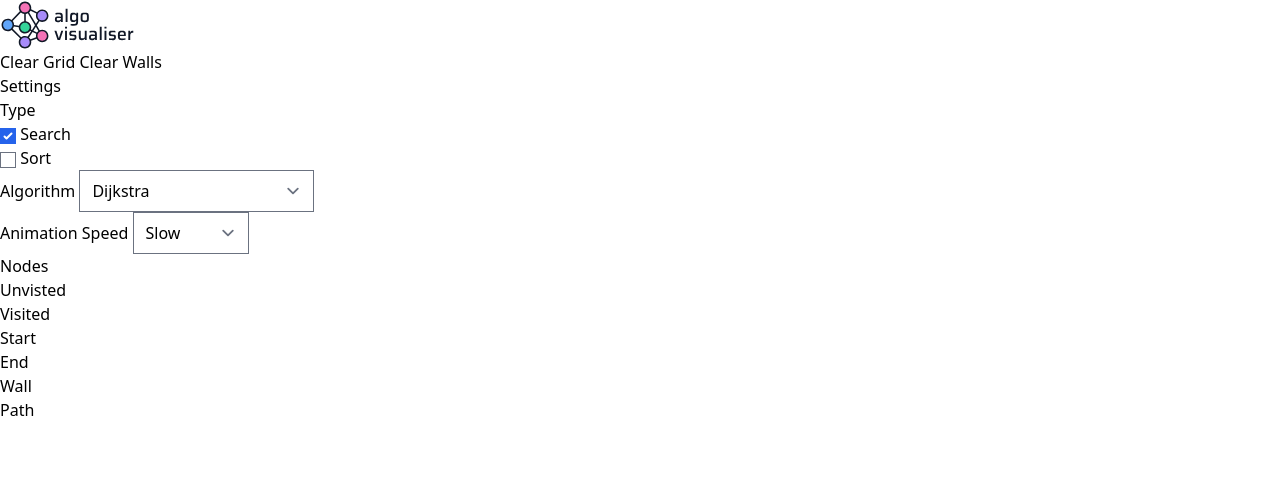
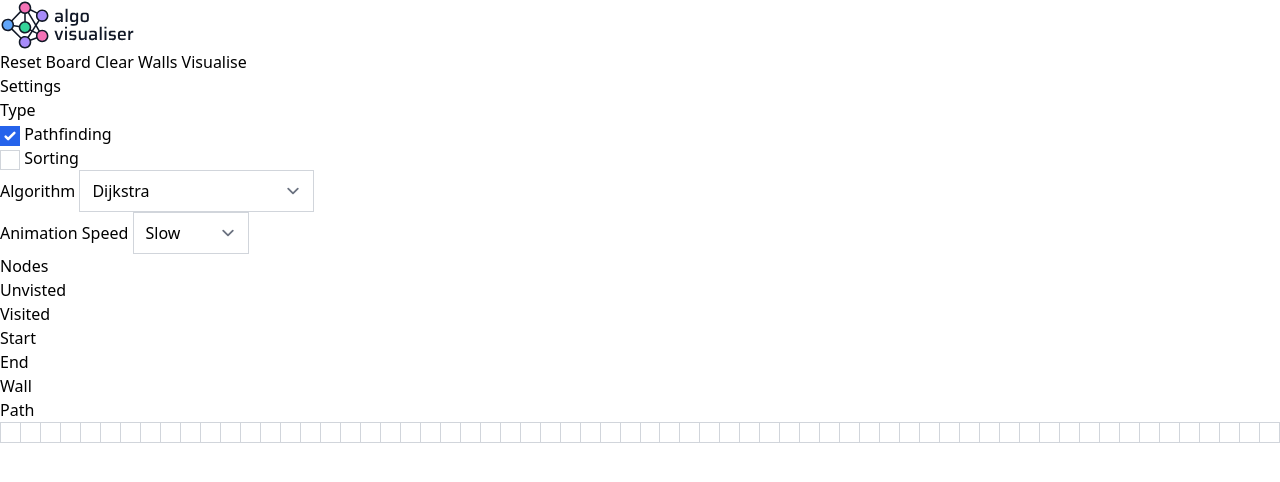
Before and after one commit to kyle-lambert/algo-visualiser, a website built with webpack: page dist/index.html in a window 1280 px wide. Built offline with nearby package versions, Linux system fonts and the light colour scheme.

Commit message:
Initialise grid setup and added event handler for resize event.

```diff
--- /dev/null
+++ b/src/config.js
@@ -0,0 +1,2 @@
+export const CELL_WIDTH = 20;
+export const CELL_HEIGHT = 20;
--- /dev/null
+++ b/src/controller.js
@@ -0,0 +1,30 @@
+import GridView from "./views/gridView";
+import * as gridModel from "./models/gridModel";
+
+class Controller {
+  constructor() {
+    this._gridView = new GridView();
+    this.controlResize = this.controlResize.bind(this);
+    this._initialiseGrid();
+  }
+
+  _initialiseGrid() {
+    const width = this._gridView.getContainerWidth();
+    const height = this._gridView.getContainerHeight();
+
+    gridModel.generateCells(width, height);
+
+    this._gridView.clearCells();
+    this._gridView.renderCells(gridModel.state.cells);
+  }
+
+  controlResize() {
+    this._initialiseGrid();
+  }
+
+  init() {
+    this._gridView.addResizeHandler(this.controlResize);
+  }
+}
+
+export default Controller;
--- a/src/index.js
+++ b/src/index.js
@@ -1,2 +1,7 @@
 import "./style.css";
-console.log("yes");
+import Controller from "./controller";
+
+document.addEventListener("DOMContentLoaded", function () {
+  const controller = new Controller();
+  controller.init();
+});
--- /dev/null
+++ b/src/models/gridModel.js
@@ -0,0 +1,29 @@
+import { CELL_WIDTH, CELL_HEIGHT } from "../config";
+
+export const state = {
+  cells: [],
+  startCell: null,
+  targetCell: null,
+};
+
+export const generateCells = (width, height) => {
+  const rows = Math.floor(height / CELL_HEIGHT);
+  const cols = Math.floor(width / CELL_WIDTH);
+  const cells = [];
+
+  for (let i = 0; i < rows; i++) {
+    const row = [];
+    for (let j = 0; j < cols; j++) {
+      row.push(new Cell(i, j));
+    }
+    cells.push(row);
+  }
+
+  state.cells = cells;
+};
+
+class Cell {
+  constructor(row, col) {
+    (this.row = row), (this.col = col);
+  }
+}
--- /dev/null
+++ b/src/views/gridView.js
@@ -0,0 +1,43 @@
+class GridView {
+  constructor() {
+    this._tableElement = document.querySelector("[data-table]");
+    this._tableContainerElement = document.querySelector("[data-table-container]");
+  }
+
+  getContainerWidth() {
+    return this._tableContainerElement.clientWidth;
+  }
+
+  getContainerHeight() {
+    return this._tableContainerElement.clientHeight;
+  }
+
+  clearCells() {
+    while (this._tableElement.firstChild) {
+      this._tableElement.removeChild(this._tableElement.firstChild);
+    }
+  }
+
+  renderCells(cells) {
+    for (let row = 0; row < cells.length; row++) {
+      const tr = document.createElement("tr");
+      for (let col = 0; col < cells[row].length; col++) {
+        const td = document.createElement("td");
+        const classesToAdd = ["w-5", "h-5", "border", "border-gray-300"];
+        td.classList.add(...classesToAdd);
+        td.dataset.row = row;
+        td.dataset.col = col;
+        tr.appendChild(td);
+      }
+      this._tableElement.appendChild(tr);
+    }
+  }
+
+  addResizeHandler(handler) {
+    window.addEventListener("resize", () => {
+      handler();
+    });
+  }
+}
+
+export default GridView;
--- a/webpack.config.js
+++ b/webpack.config.js
@@ -7,7 +7,15 @@ module.exports = {
       {
         test: /\.(js)$/,
         exclude: /node_modules/,
-        use: ["babel-loader"],
+        loader: "babel-loader",
+        options: {
+          presets: [
+            "@babel/preset-env",
+            {
+              plugins: ["@babel/plugin-proposal-class-properties"],
+            },
+          ],
+        },
       },
       {
         test: /\.css$/i,
```
Also changed, not shown: dist/index.html.
